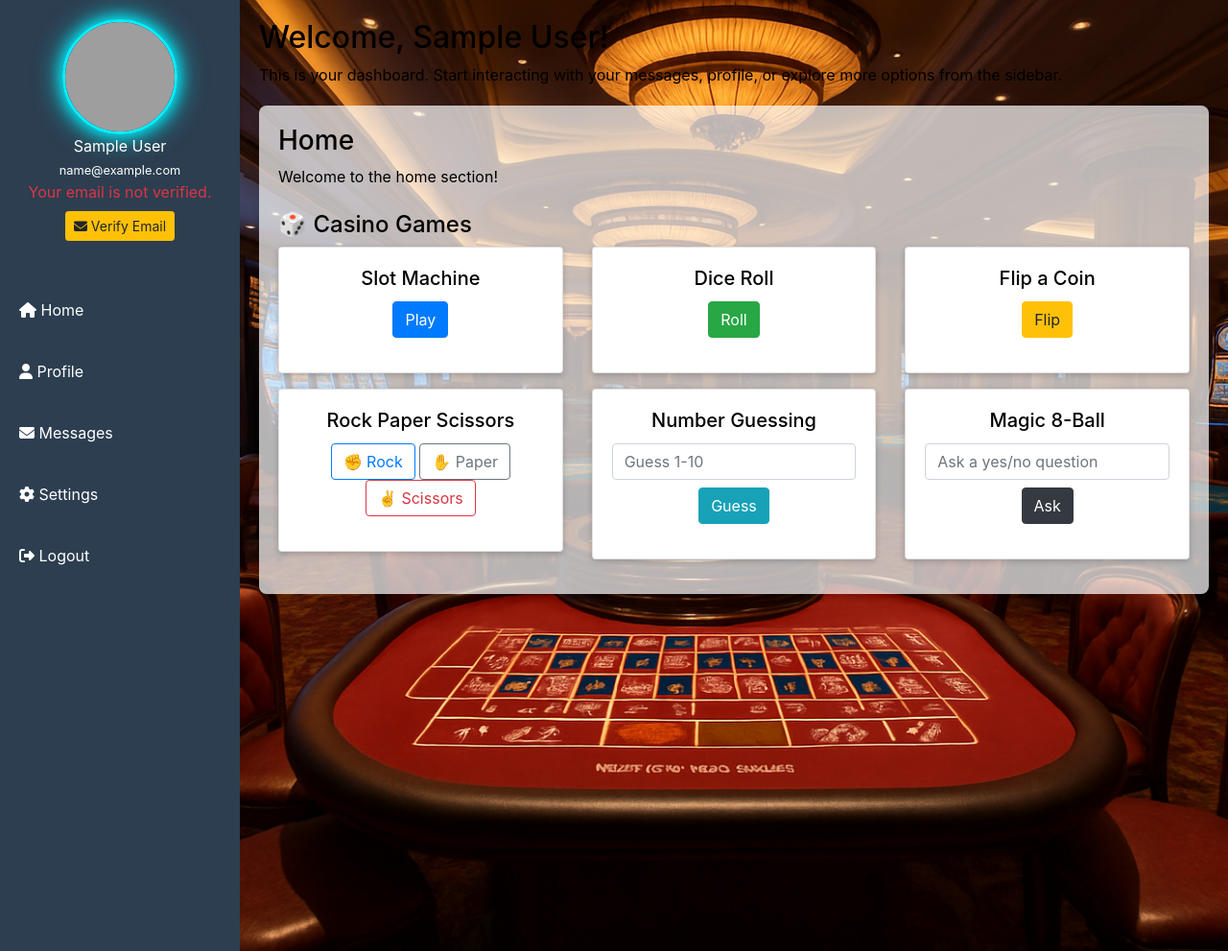
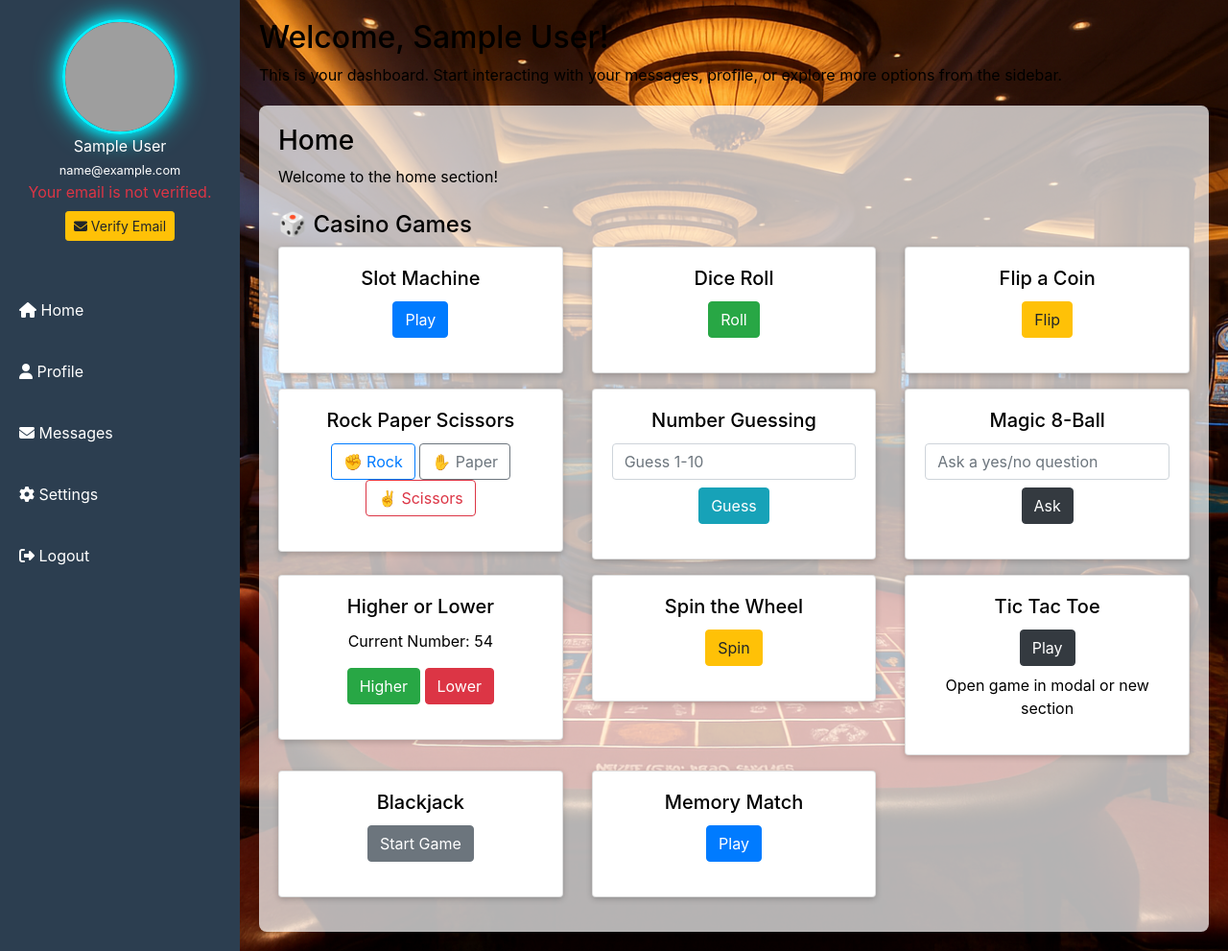
Before and after one commit to markvincentbuison/tunnercasinoonline, a Flask app: page /dashboard in a window 1280 px wide. Shown: the whole page at 96% size. Run offline with Flask 3, Linux system fonts and the light colour scheme; the visitor is signed in with stand-in values (Sample User, id 1); data that the repository does not hold is empty; some libraries are stand-ins or nearby versions; grey boxes are pictures that could not be loaded.

Commit message:
Tunner Casino Online Update

```diff
--- a/app/templates/user_dashboard.html
+++ b/app/templates/user_dashboard.html
@@ -148,6 +148,65 @@
         </div>
     </div>
 </div>
+
+<!-- Higher or Lower -->
+<div class="col-md-4 mb-3">
+    <div class="card game-card">
+        <div class="card-body text-center">
+            <h5 class="card-title">Higher or Lower</h5>
+            <p>Current Number: <span id="current-number">5</span></p>
+            <button class="btn btn-success" onclick="guessHigher()">Higher</button>
+            <button class="btn btn-danger" onclick="guessLower()">Lower</button>
+            <p id="hl-result" class="mt-2 font-weight-bold"></p>
+        </div>
+    </div>
+</div>
+
+<!-- Spin the Wheel -->
+<div class="col-md-4 mb-3">
+    <div class="card game-card">
+        <div class="card-body text-center">
+            <h5 class="card-title">Spin the Wheel</h5>
+            <button class="btn btn-warning" onclick="spinWheel()">Spin</button>
+            <p id="wheel-result" class="mt-2 font-weight-bold"></p>
+        </div>
+    </div>
+</div>
+
+<!-- Tic Tac Toe -->
+<div class="col-md-4 mb-3">
+    <div class="card game-card">
+        <div class="card-body text-center">
+            <h5 class="card-title">Tic Tac Toe</h5>
+            <button class="btn btn-dark" onclick="startTicTacToe()">Play</button>
+            <p class="mt-2">Open game in modal or new section</p>
+        </div>
+    </div>
+</div>
+
+<!-- Blackjack (Simplified) -->
+<div class="col-md-4 mb-3">
+    <div class="card game-card">
+        <div class="card-body text-center">
+            <h5 class="card-title">Blackjack</h5>
+            <button class="btn btn-secondary" onclick="startBlackjack()">Start Game</button>
+            <p id="blackjack-result" class="mt-2 font-weight-bold"></p>
+        </div>
+    </div>
+</div>
+
+<!-- Memory Match (Mini Version) -->
+<div class="col-md-4 mb-3">
+    <div class="card game-card">
+        <div class="card-body text-center">
+            <h5 class="card-title">Memory Match</h5>
+            <button class="btn btn-primary" onclick="startMemoryGame()">Play</button>
+            <p id="memory-result" class="mt-2 font-weight-bold"></p>
+        </div>
+    </div>
+</div>
+
+
 
                     </div>
                 </div>
@@ -306,6 +365,24 @@
             const answer = responses[Math.floor(Math.random() * responses.length)];
             document.getElementById('magic-result').innerText = answer;
         }
+        let currentNumber = Math.floor(Math.random() * 100) + 1;
+document.getElementById("current-number").innerText = currentNumber;
+
+        function guessHigher() {
+            const newNumber = Math.floor(Math.random() * 100) + 1;
+            const result = newNumber > currentNumber ? "✅ Correct!" : "❌ Wrong!";
+            document.getElementById("hl-result").innerText = `New number: ${newNumber}. ${result}`;
+            currentNumber = newNumber;
+            document.getElementById("current-number").innerText = currentNumber;
+        }
+
+        function guessLower() {
+            const newNumber = Math.floor(Math.random() * 100) + 1;
+            const result = newNumber < currentNumber ? "✅ Correct!" : "❌ Wrong!";
+            document.getElementById("hl-result").innerText = `New number: ${newNumber}. ${result}`;
+            currentNumber = newNumber;
+            document.getElementById("current-number").innerText = currentNumber;
+        }
 
     </script>
 
```
